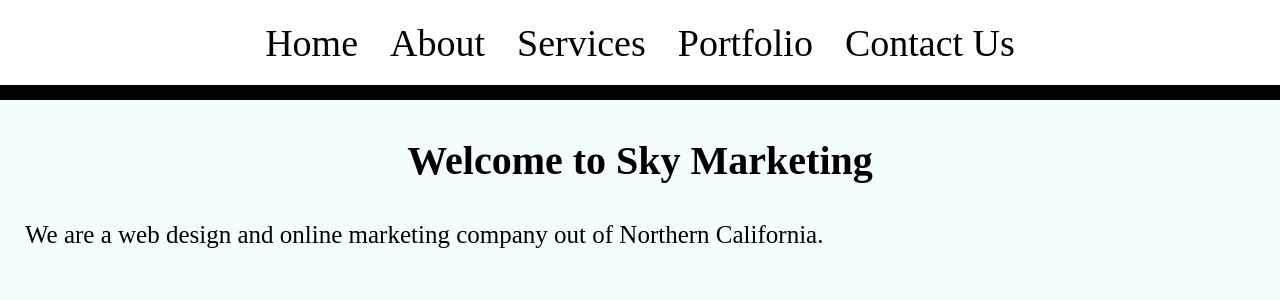
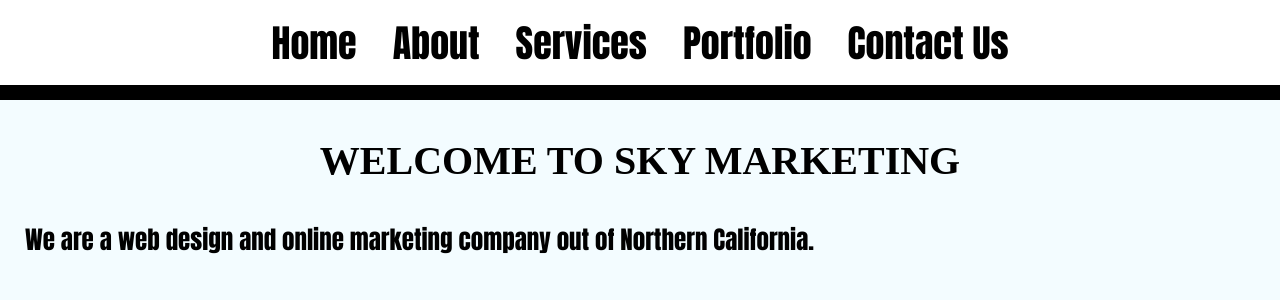
Before and after one commit to ericrothmuller/sky-marketing, a React (Create React App) app: page / in a window 1280 px wide. Shown: the top 300 px of the page. Built offline with nearby package versions, Linux system fonts and the light colour scheme.

Commit message:
Added Anton Fonts from Google Fonts

```diff
--- a/public/index.html
+++ b/public/index.html
@@ -1,6 +1,11 @@
 <!DOCTYPE html>
 <html lang="en">
   <head>
+
+    <link rel="preconnect" href="https://fonts.googleapis.com">
+    <link rel="preconnect" href="https://fonts.gstatic.com" crossorigin>
+    <link href="https://fonts.googleapis.com/css2?family=Anton&display=swap" rel="stylesheet">
+
     <meta charset="utf-8" />
     <link rel="icon" href="%PUBLIC_URL%/favicon.ico" />
     <meta name="viewport" content="width=device-width, initial-scale=1" />
--- a/src/App.css
+++ b/src/App.css
@@ -1,3 +1,10 @@
+:root {
+  font-family: 'Anton', sans-serif;
+  font-size: 18px;
+  letter-spacing: 0;
+  font-weight: 400;
+}
+
 body {
   margin: 0;
   background-color: #F3FCFF;
@@ -21,7 +28,9 @@ main {
 h1 {
   text-align: center;
   color: #000000;
+  font-family: "Tungsten Bold";
   font-size: 40px;
+  text-transform: uppercase;
   padding: 10px;
 }
 
```
